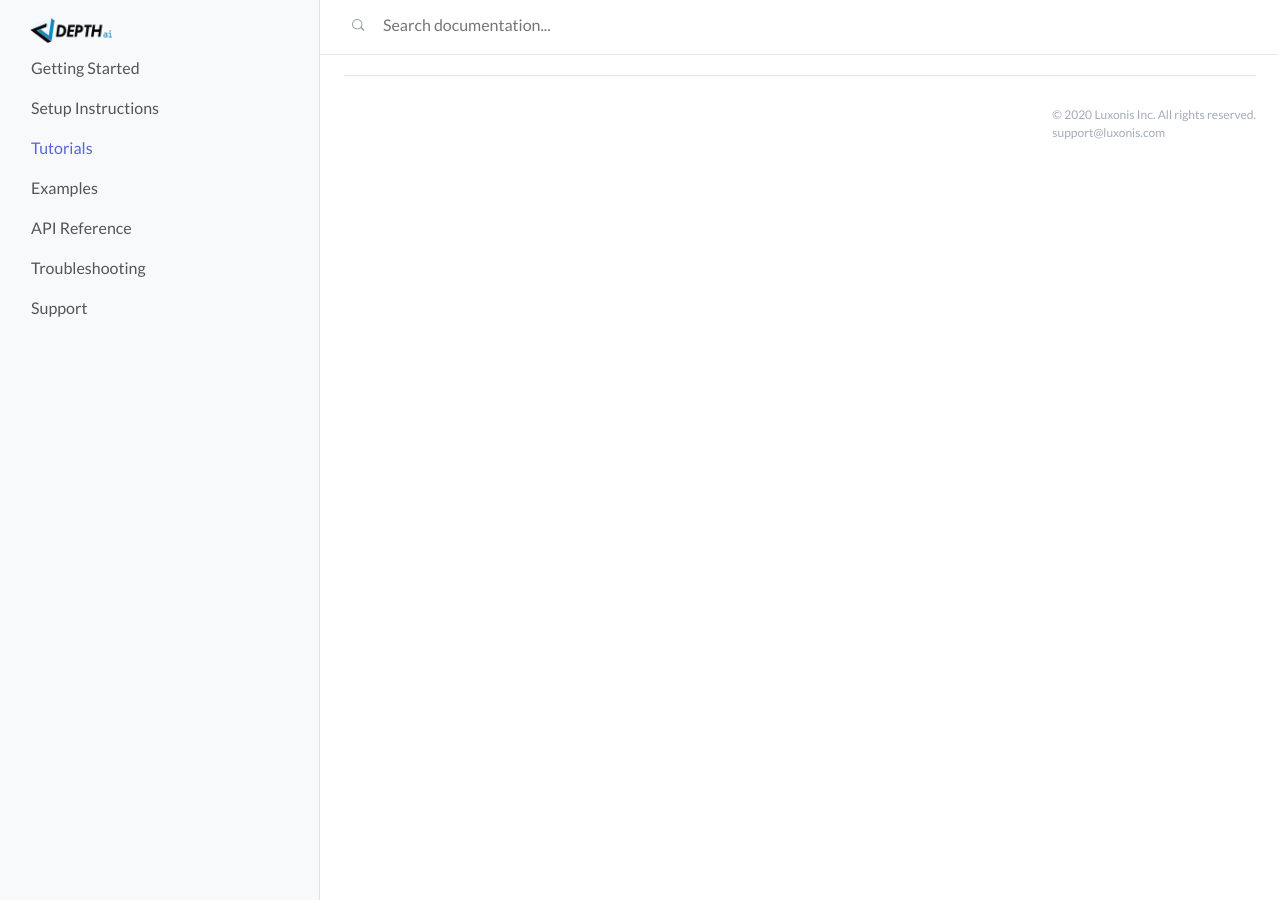
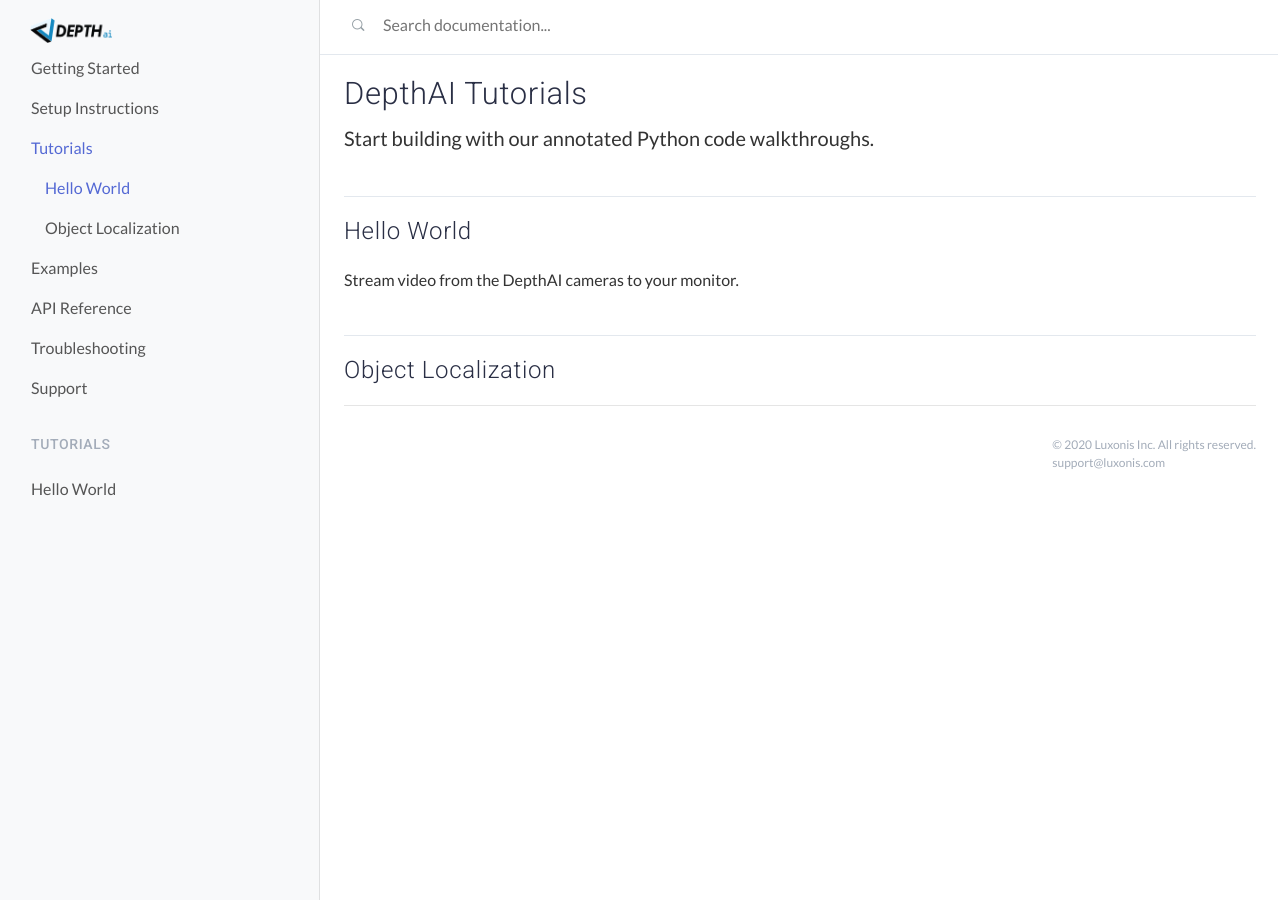
Before and after one commit to luxonis/depthai-docs-website, a Jekyll site: the page built from tutorials.md, in a window 1280 px wide. Built offline with Jekyll 4.4.1, drawn with Linux system fonts in a browser that asks for light colours; nearby versions of some CDN libraries.

Commit message:
WIP on first tutorial

```diff
--- a/_config.yml
+++ b/_config.yml
@@ -13,5 +13,5 @@
 sass:
   sass_dir: css
 collections:
-  datasets:
+  tutorials:
     output: true
--- a/_includes/sidebar.html
+++ b/_includes/sidebar.html
@@ -20,4 +20,23 @@
         </li>
     {% endfor %}
   </ul>
+
+  <h6 class="sidebar-heading muted">Tutorials</h6>
+  <ul class="nav flex-column">
+    {% for p in site.tutorials %}
+    <li class="nav-item {% if p.url == page.url %}active{% endif %}">
+      <a class="nav-link" href="{{ p.url }}">
+        {% if p.toc_title %}
+          {{ p.toc_title }}
+        {% else %}
+          {{ p.title }}
+        {% endif %}
+      </a>
+      {% if p.url == page.url %}
+      <div id="toc"></div>
+      {% endif %}
+    </li>
+  {% endfor %}
+  </ul>
+
 </div>
--- a/css/main.scss
+++ b/css/main.scss
@@ -23,6 +23,7 @@
   background: $code_background;
 
   code {
+    padding: 0;
     white-space: inherit;
     background: transparent;
   }
--- /dev/null
+++ b/tutorials.md
@@ -0,0 +1,18 @@
+---
+layout: default
+title: Tutorials ~ DepthAI
+toc_title: Tutorials
+description: Learn how to use your DepthAI carrier board.
+order: 3
+---
+
+# DepthAI Tutorials
+
+{: class="lead" }
+Start building with our annotated Python code walkthroughs.
+
+## Hello World
+
+Stream video from the DepthAI cameras to your monitor.
+
+## Object Localization
```
Also changed, not shown: _tutorials/hello_world.md (added, +151 -0 lines), troubleshooting.md (+1 -1 lines), tutorials.html (deleted, +0 -7 lines).
